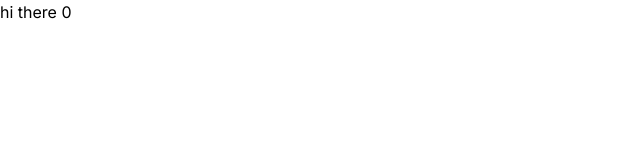
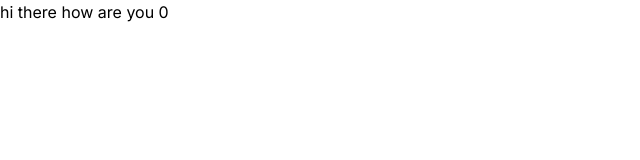
Before and after one commit to kenilJoshi/payytm, a Next.js app in the folder apps/merchant-app/: page / in a window 1280 px wide. Shown: the top 160 px of the page, without its empty margins (0-640 px from the left). Built offline with nearby package versions, Linux system fonts and the light colour scheme.

Commit message:
first commit

```diff
--- a/apps/merchant-app/app/page.tsx
+++ b/apps/merchant-app/app/page.tsx
@@ -5,6 +5,6 @@ import { useBalance } from "@repo/store/balance";
 export default function() {
   const balance = useBalance();
   return <div>
-    hi there {balance}
+    hi there how are you {balance}
   </div>
 }
```
